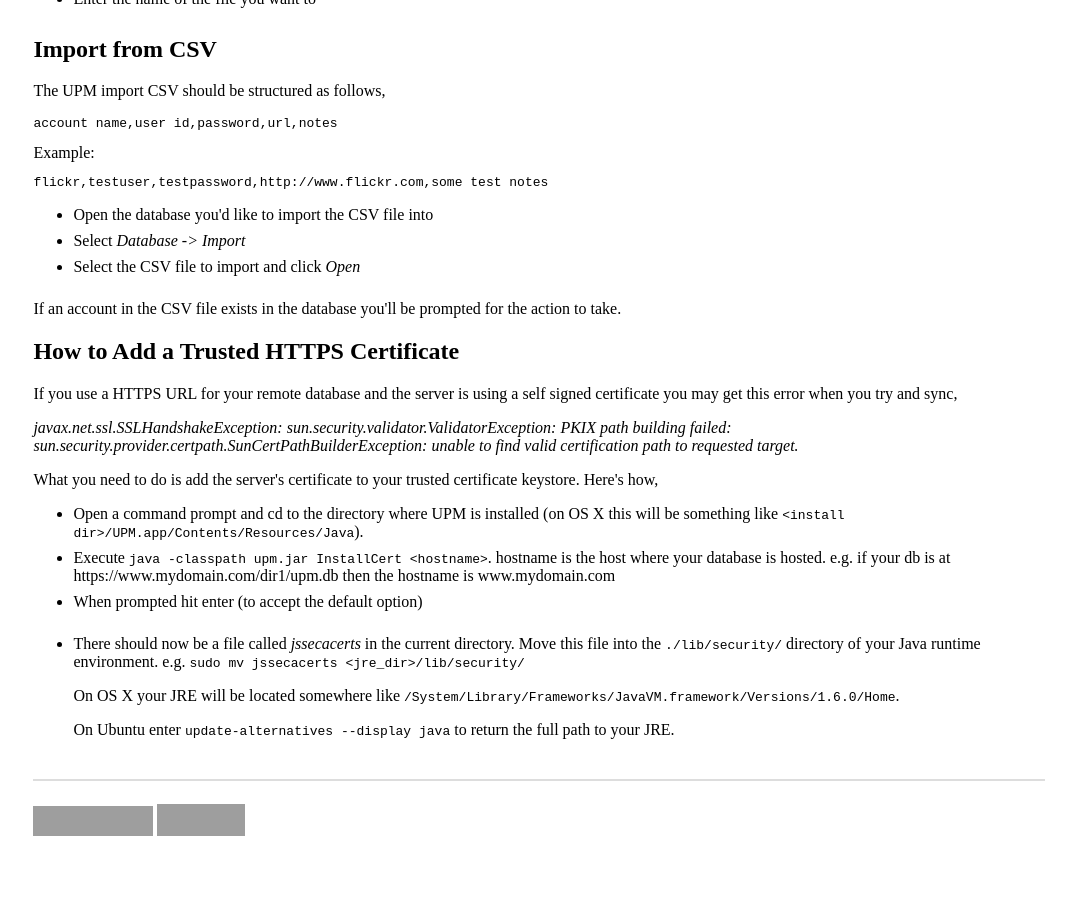
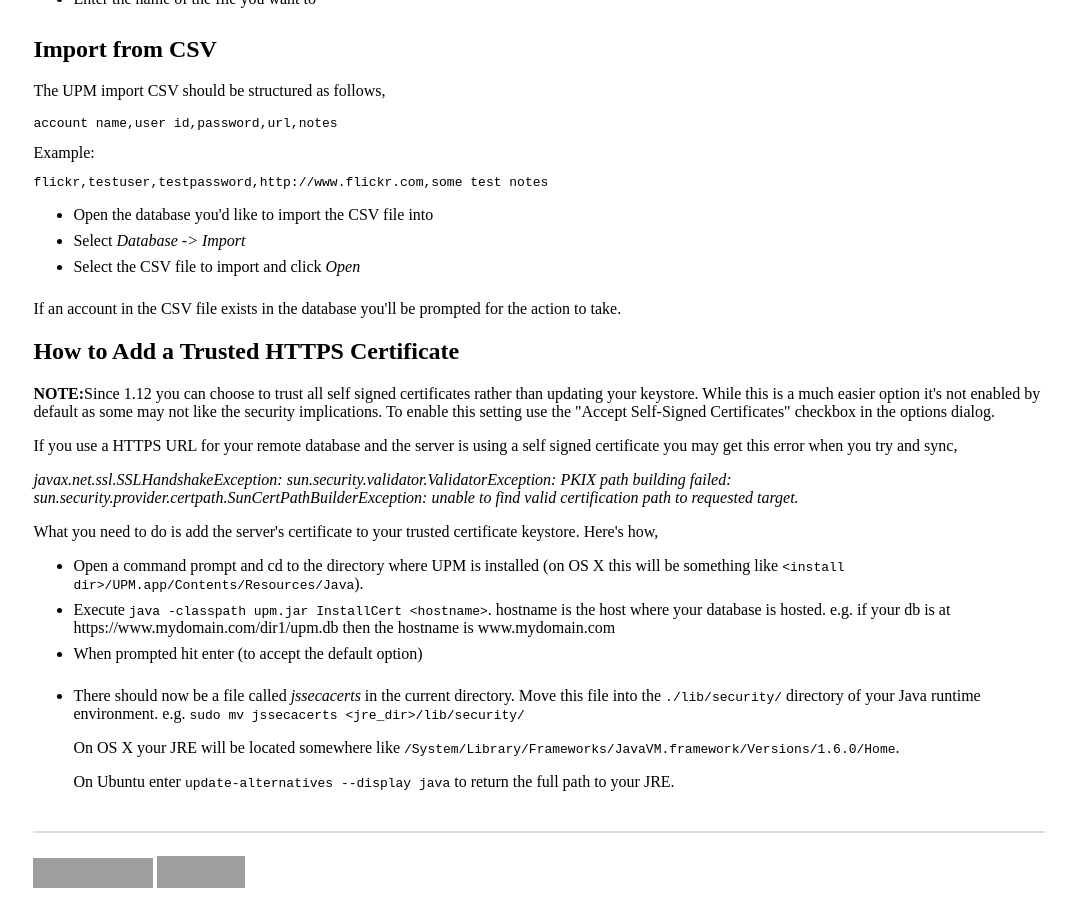
Before and after one commit to adrian/upm-website, a Jekyll site: the page built from upm_swing_userguide.html, in a window 1280 px wide and 900 px high, scrolled down 1512 px. Shown: the whole window, without its empty margins (101-1177 px from the left). Built offline with Jekyll 4.4.1, drawn with Linux system fonts in a browser that asks for light colours; some web fonts are replaced; before the commit the page ends 2360 px from its top, so only the background shows below that; grey boxes are pictures that could not be loaded.

Commit message:
Added note about accepting self-signed certs

```diff
--- a/upm_swing_userguide.html
+++ b/upm_swing_userguide.html
@@ -96,6 +96,9 @@ If an account in the CSV file exists in the database you'll be prompted for the
 <a name="add_trusted_https_cert"></a>
 <h2>How to Add a Trusted HTTPS Certificate</h2>
 <p>
+    <b>NOTE:</b>Since 1.12 you can choose to trust all self signed certificates rather than updating your keystore. While this is a much easier option it's not enabled by default as some may not like the security implications. To enable this setting use the "Accept Self-Signed Certificates" checkbox in the options dialog.
+</p>
+<p>
     If you use a HTTPS URL for your remote database and the server is using a self signed certificate you may get this error when you try and sync,
 </p>
 <p>
```
